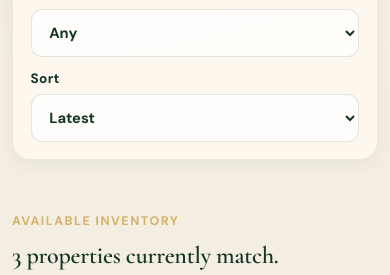
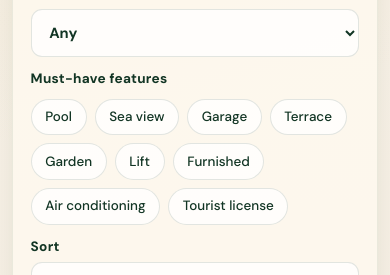
Before and after one commit to Fallka0/verdant-realty, a Next.js app: page /properties in a window 390 px wide. Shown: the part 862-1137 px from the top of the page. Built offline with nearby package versions, Linux system fonts and the light colour scheme; no server answers.

Commit message:
feat: add property feature filters

```diff
--- a/app/globals.css
+++ b/app/globals.css
@@ -1475,6 +1475,57 @@ textarea {
   letter-spacing: 0.02em;
 }
 
+.filters-feature-group {
+  display: flex;
+  flex-direction: column;
+  gap: 0.7rem;
+}
+
+.filters-group-label {
+  font-size: 0.85rem;
+  font-weight: 600;
+  color: var(--text);
+  letter-spacing: 0.02em;
+}
+
+.filters-pill-group {
+  display: flex;
+  flex-wrap: wrap;
+  gap: 0.55rem;
+}
+
+.filters-pill-button {
+  display: inline-flex;
+  align-items: center;
+  justify-content: center;
+  padding: 0.6rem 0.95rem;
+  border: 1px solid rgba(18, 53, 36, 0.12);
+  border-radius: 999px;
+  background: rgba(255, 255, 255, 0.78);
+  color: var(--text);
+  font-size: 0.86rem;
+  font-weight: 500;
+  line-height: 1.2;
+  transition:
+    border-color 180ms ease,
+    background-color 180ms ease,
+    box-shadow 180ms ease,
+    transform 180ms ease;
+}
+
+.filters-pill-button:hover,
+.filters-pill-button:focus-visible {
+  transform: translateY(-1px);
+  border-color: rgba(212, 178, 106, 0.52);
+  box-shadow: 0 10px 20px rgba(18, 53, 36, 0.08);
+}
+
+.filters-pill-button.active {
+  border-color: rgba(212, 178, 106, 0.72);
+  background: rgba(212, 178, 106, 0.16);
+  box-shadow: inset 0 0 0 1px rgba(212, 178, 106, 0.16);
+}
+
 .filters-grid input,
 .filters-grid select {
   padding: 0.7rem 0.9rem;
@@ -2810,6 +2861,15 @@ textarea {
     gap: 0.85rem;
   }
 
+  .filters-pill-group {
+    gap: 0.5rem;
+  }
+
+  .filters-pill-button {
+    padding: 0.58rem 0.85rem;
+    font-size: 0.84rem;
+  }
+
   .filters-grid input,
   .filters-grid select {
     padding: 0.75rem 0.85rem;
--- a/components/property-filters.tsx
+++ b/components/property-filters.tsx
@@ -3,9 +3,18 @@
 import { useDeferredValue, useState } from "react";
 
 import { PropertyCard } from "@/components/property-card";
-import { listingModes, propertyTypes, type ListingMode, type PropertyRecord, type PropertyType } from "@/lib/property-shared";
+import {
+  listingModes,
+  propertyFeatureOptions,
+  propertyTypes,
+  type ListingMode,
+  type PropertyFeature,
+  type PropertyRecord,
+  type PropertyType,
+} from "@/lib/property-shared";
 import {
   areaNames,
+  getLocalizedPropertyFeatureLabel,
   getLocalizedResultsLabel,
   getLocalizedPropertyTypeLabel,
   type PublicCopy,
@@ -23,6 +32,7 @@ export function PropertyFilters({ copy, locale, properties }: PropertyFiltersPro
   const [selectedListingMode, setSelectedListingMode] = useState<"all" | ListingMode>("all");
   const [selectedRegion, setSelectedRegion] = useState<"all" | (typeof areaNames)[number]>("all");
   const [selectedType, setSelectedType] = useState<"all" | PropertyType>("all");
+  const [selectedFeatures, setSelectedFeatures] = useState<PropertyFeature[]>([]);
   const [availabilityFrom, setAvailabilityFrom] = useState("");
   const [availabilityTo, setAvailabilityTo] = useState("");
   const [minimumBedrooms, setMinimumBedrooms] = useState("0");
@@ -33,8 +43,15 @@ export function PropertyFilters({ copy, locale, properties }: PropertyFiltersPro
   const availableRegions = areaNames.filter((region) =>
     properties.some((property) => property.location.toLowerCase().includes(region.toLowerCase())),
   );
+  const availableFeatures = propertyFeatureOptions.filter((feature) =>
+    properties.some((property) => property.features.includes(feature)),
+  );
   const getSortablePrice = (property: PropertyRecord) =>
     selectedListingMode === "rent" ? property.rentPriceEuro ?? property.priceEuro : property.priceEuro;
+  const toggleFeature = (feature: PropertyFeature) =>
+    setSelectedFeatures((current) =>
+      current.includes(feature) ? current.filter((entry) => entry !== feature) : [...current, feature],
+    );
 
   const filteredProperties = properties
     .filter((property) => {
@@ -51,6 +68,8 @@ export function PropertyFilters({ copy, locale, properties }: PropertyFiltersPro
         property.listingMode === "both";
       const matchesType = selectedType === "all" || property.type === selectedType;
       const matchesBedrooms = property.bedrooms >= Number(minimumBedrooms);
+      const matchesFeatures =
+        selectedFeatures.length === 0 || selectedFeatures.every((feature) => property.features.includes(feature));
       const matchesAvailability =
         selectedListingMode !== "rent" ||
         ((!availabilityFrom && !availabilityTo) ||
@@ -59,7 +78,15 @@ export function PropertyFilters({ copy, locale, properties }: PropertyFiltersPro
             (!availabilityFrom || property.availabilityStart <= availabilityFrom) &&
             (!availabilityTo || property.availabilityEnd >= availabilityTo)));
 
-      return matchesSearch && matchesRegion && matchesListingMode && matchesType && matchesBedrooms && matchesAvailability;
+      return (
+        matchesSearch &&
+        matchesRegion &&
+        matchesListingMode &&
+        matchesType &&
+        matchesBedrooms &&
+        matchesFeatures &&
+        matchesAvailability
+      );
     })
     .sort((left, right) => {
       if (sort === "price-asc") {
@@ -145,6 +172,28 @@ export function PropertyFilters({ copy, locale, properties }: PropertyFiltersPro
             </select>
           </label>
 
+          {availableFeatures.length > 0 ? (
+            <div className="filters-feature-group">
+              <span className="filters-group-label">{copy.filters.mustHaveFeatures}</span>
+              <div className="filters-pill-group">
+                {availableFeatures.map((feature) => {
+                  const isActive = selectedFeatures.includes(feature);
+
+                  return (
+                    <button
+                      className={`filters-pill-button${isActive ? " active" : ""}`}
+                      key={feature}
+                      onClick={() => toggleFeature(feature)}
+                      type="button"
+                    >
+                      {getLocalizedPropertyFeatureLabel(locale, feature)}
+                    </button>
+                  );
+                })}
+              </div>
+            </div>
+          ) : null}
+
           {selectedListingMode === "rent" ? (
             <>
               <label>
--- a/lib/public-copy.ts
+++ b/lib/public-copy.ts
@@ -76,8 +76,10 @@ export type PublicCopy = {
     availabilityTo: string;
     emptyBody: string;
     emptyTitle: string;
+    features: string;
     heading: string;
     listingMode: string;
+    mustHaveFeatures: string;
     minimumBedrooms: string;
     propertyType: string;
     region: string;
@@ -270,8 +272,10 @@ export const publicCopy: Record<PublicLocale, PublicCopy> = {
       availabilityTo: "Available to",
       emptyBody: "Try broadening the search or lowering the bedroom minimum.",
       emptyTitle: "No properties match those filters yet.",
+      features: "Amenities",
       heading: "Property Search",
       listingMode: "Looking for",
+      mustHaveFeatures: "Must-have features",
       minimumBedrooms: "Minimum Bedrooms",
       propertyType: "Property Type",
       region: "Region",
@@ -485,8 +489,10 @@ export const publicCopy: Record<PublicLocale, PublicCopy> = {
       availabilityTo: "Disponible hasta",
       emptyBody: "Prueba ampliar la búsqueda o bajar el mínimo de dormitorios.",
       emptyTitle: "No hay propiedades con esos filtros.",
+      features: "Comodidades",
       heading: "Búsqueda de propiedades",
       listingMode: "Busco",
+      mustHaveFeatures: "Características imprescindibles",
       minimumBedrooms: "Dormitorios mínimos",
       propertyType: "Tipo de propiedad",
       region: "Zona",
@@ -700,8 +706,10 @@ export const publicCopy: Record<PublicLocale, PublicCopy> = {
       availabilityTo: "Доступно до",
       emptyBody: "Попробуйте расширить поиск или уменьшить минимум по спальням.",
       emptyTitle: "По этим фильтрам пока ничего не найдено.",
+      features: "Удобства",
       heading: "Поиск недвижимости",
       listingMode: "Интересует",
+      mustHaveFeatures: "Обязательные особенности",
       minimumBedrooms: "Минимум спален",
       propertyType: "Тип недвижимости",
       region: "Район",
@@ -915,8 +923,10 @@ export const publicCopy: Record<PublicLocale, PublicCopy> = {
       availabilityTo: "Verfügbar bis",
       emptyBody: "Versuchen Sie eine breitere Suche oder weniger Schlafzimmer als Minimum.",
       emptyTitle: "Zu diesen Filtern wurden noch keine Immobilien gefunden.",
+      features: "Ausstattung",
       heading: "Immobiliensuche",
       listingMode: "Gesucht",
+      mustHaveFeatures: "Wichtige Merkmale",
       minimumBedrooms: "Mindestens Schlafzimmer",
       propertyType: "Objektart",
       region: "Region",
```
